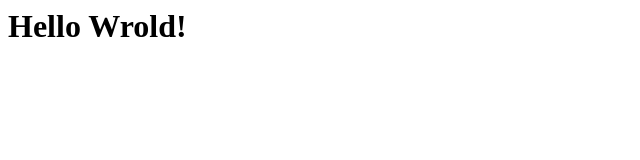
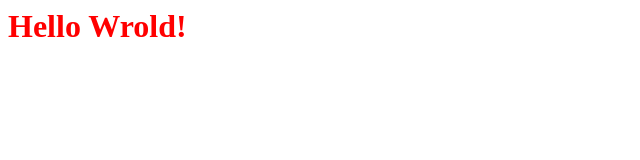
Before and after one commit to AntOfCode/antofcode.github.com, a plain HTML site: page index.html in a window 1280 px wide. Shown: the whole page, without its empty margins (0-640 px from the left). Drawn offline with Linux system fonts and the light colour scheme.

Commit message:
Update index.html

```diff
--- a/index.html
+++ b/index.html
@@ -1,5 +1,5 @@
 <html>
-<body>
+<body style="color:#ff0000">
 <h1>Hello Wrold!</h1>
 </body>
 </html>
```
